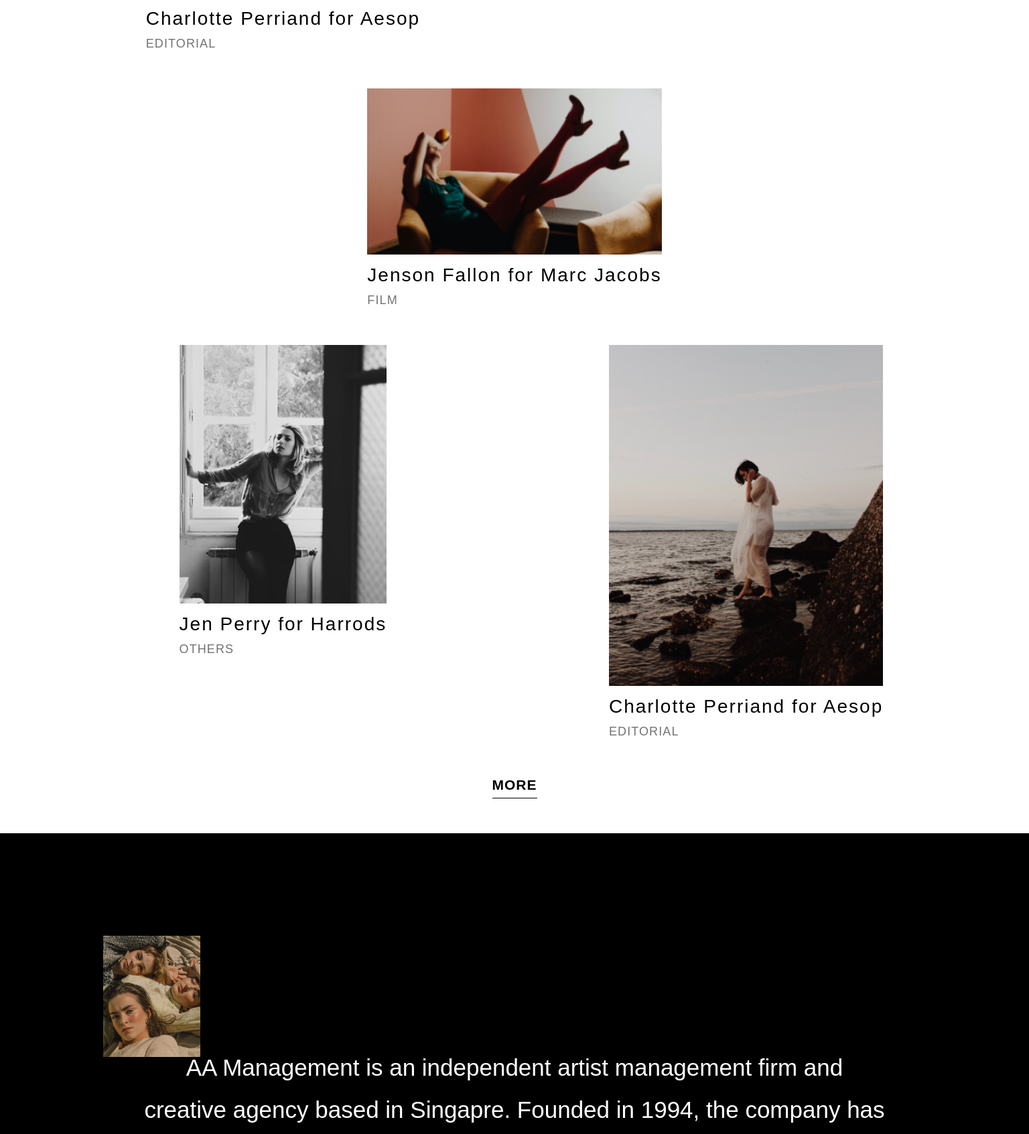
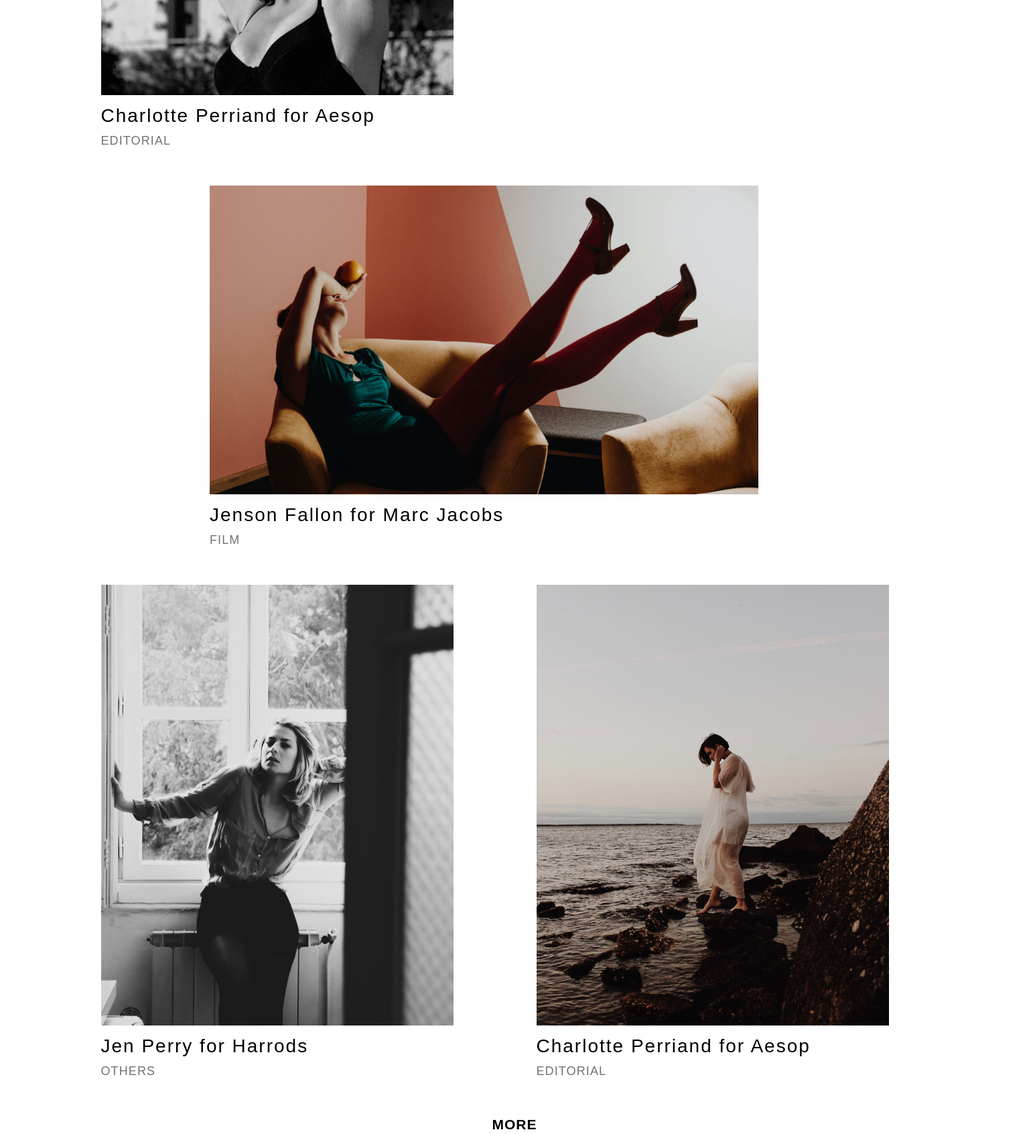
Before and after one commit to yoga1234/static-website, a plain HTML site: page index.html in a window 1536 px wide. Shown: the part 1107-2800 px from the top of the page at 67% size. Drawn offline with Linux system fonts and the light colour scheme.

Commit message:
updating image responsiveness

```diff
--- a/index.html
+++ b/index.html
@@ -17,40 +17,58 @@
       <source media="(min-width: 900px)" srcset="./images/large/logo-search-l.svg">
       <img class="mobile-logo" src="./images/small/logo-search-s.svg" alt="search">
     </picture>
-    <!-- <img class="mobile-logo" src="./images/small/logo-search-s.svg" alt="search"> -->
     <h1 class="main-header">AA MANAGEMENT</h1>
     <picture>
       <source media="(min-width: 900px)" srcset="./images/large/logo-insta-l.svg">
       <img class="mobile-logo" src="./images/small/logo-insta-s.svg" alt="instagram">
     </picture>
-    <!-- <img class="mobile-logo" src="./images/small/logo-insta-s.svg" alt="instagram"> -->
   </header>
 
   <section class="main-content">
     <h2 class="content-header">At AA Management, we innovate dynamic visuals for <span class="underlined-text">editorial</span>, <span class="underlined-text">advertising</span>, <span class="underlined-text">film</span> and <span class="underlined-text">other stuff</span>.</h2>
     <div class="article-container">
       <article class="article-content">
+        <picture>
+          <source media="(min-width: 900px)" srcset="./images/large/park-street-v9G8KNVtBhc-unsplash.png">
           <img class="article-image" src="./images/small/park-street-v9G8KNVtBhc-unsplash.png" alt="woman dancing">
+        </picture>
+        <!-- <img class="article-image" src="./images/small/park-street-v9G8KNVtBhc-unsplash.png" alt="woman dancing"> -->
         <h3 class="article-header">Charlotte Perriand for Aesop</h3>
         <p class="article-tag">EDITORIAL</p>
       </article>
       <article class="article-content">
+        <picture>
+          <source media="(min-width: 900px)" srcset="./images/large/sebastian-coman-travel-dtOTQYmTEs0-unsplash.png">
         <img class="article-image" src="./images/small/sebastian-coman-travel-dtOTQYmTEs0-unsplash.png" alt="sunglasses">
+      </picture>
+        <!-- <img class="article-image" src="./images/small/sebastian-coman-travel-dtOTQYmTEs0-unsplash.png" alt="sunglasses"> -->
         <h3 class="article-header">Serena Hadid for Vogue Eyewear</h3>
         <p class="article-tag">EDITORIAL</p>
       </article>
       <article class="article-content middle">
+        <picture>
+          <source media="(min-width: 900px)" srcset="./images/large/hanna-postova-F7ayfiqDeMk-unsplash.png">
           <img class="article-image" src="./images/small/hanna-postova-F7ayfiqDeMk-unsplash.png" alt="woman sit">
+        </picture>
+        <!-- <img class="article-image" src="./images/small/hanna-postova-F7ayfiqDeMk-unsplash.png" alt="woman sit"> -->
         <h3 class="article-header">Jenson Fallon for Marc Jacobs</h3>
         <p class="article-tag">FILM</p>
       </article>
       <article class="article-content">
+        <picture>
+          <source media="(min-width: 900px)" srcset="./images/large/caroline-hernandez-nC9XgivSIzw-unsplash.png">
           <img class="article-image" src="./images/small/caroline-hernandez-nC9XgivSIzw-unsplash.png" alt="woman on window">
+        </picture>
+        <!-- <img class="article-image" src="./images/small/caroline-hernandez-nC9XgivSIzw-unsplash.png" alt="woman on window"> -->
         <h3 class="article-header">Jen Perry for Harrods</h3>
         <p class="article-tag">OTHERS</p>
       </article>
       <article class="article-content">
+        <picture>
+          <source media="(min-width: 900px)" srcset="./images/large/emma-valerio-pmqkOXadmyI-unsplash.png">
           <img class="article-image" src="./images/small/emma-valerio-pmqkOXadmyI-unsplash.png" alt="woman standing on beach">
+      </picture>
+        <!-- <img class="article-image" src="./images/small/emma-valerio-pmqkOXadmyI-unsplash.png" alt="woman standing on beach"> -->
         <h3 class="article-header">Charlotte Perriand for Aesop</h3>
         <p class="article-tag">EDITORIAL</p>
       </article>
@@ -63,9 +81,17 @@
 
   <section class="about-section">
     <div class="about-container">
+      <picture>
+        <source media="(min-width: 900px)" srcset="./images/large/haley-lawrence-6ugQ978v-zg-unsplash.png">
         <img src="./images/small/haley-lawrence-6ugQ978v-zg-unsplash.png" alt="girl sleeping">
+    </picture>
+      <!-- <img src="./images/small/haley-lawrence-6ugQ978v-zg-unsplash.png" alt="girl sleeping"> -->
       <p class="about-text">AA Management is an independent artist management firm and creative agency based in Singapre. Founded in 1994, the company has been built around a visual language that interweaves the values of our founders, artists, and team with the unique character of our commercial clients.</p>
+      <picture>
+        <source media="(min-width: 900px)" srcset="./images/large/kinga-cichewicz-T5qJdkPwCgE-unsplash.png">
         <img class="about-image-right" src="./images/small/kinga-cichewicz-T5qJdkPwCgE-unsplash.png" alt="girl standing">
+      </picture>
+      <!-- <img class="about-image-right" src="./images/small/kinga-cichewicz-T5qJdkPwCgE-unsplash.png" alt="girl standing"> -->
     </div>
   </section>
   <footer>
--- a/main.css
+++ b/main.css
@@ -53,13 +53,16 @@ header {
 }
 
 /* article */
+.main-content {
+  width: 100%;
+}
+.article-container {
+  margin: auto;
+  width: 90%;
+}
 .article-content {
-  display: block;
+  width: max-content;
   margin: 0 auto 56px auto;
-  width: max-content;
-}
-.article-image {
-  width: 100%;
 }
 .article-header {
   font-family: 'Montserrat', sans-serif;
--- a/responsive.css
+++ b/responsive.css
@@ -13,10 +13,15 @@
     margin: 0;
     width: 700px;
   }
+  .article-image {
+    width: 100%;
+  }
   .article-container {
-    display: grid;
     margin-top: 175px;
-    grid-template-columns: 1fr 1fr;
+    max-width: 650px;
+  }
+  .article-content {
+    width: 90%;
   }
   .article-header {
     font-size: 20px;
@@ -68,12 +73,14 @@
   }
   .main-content {
     margin: auto;
-    width: 90%;
+    width: 85%;
   }
   .article-container {
     display: grid;
     margin-top: 224px;
+    max-width: 1300px;
     grid-template-columns: 1fr 1fr;
+    width: 100%;
   }
   .content-header {
     font-size: 60px;
@@ -84,6 +91,14 @@
   .underlined-text {
     border-bottom: 2px solid #000;
     padding-bottom: 4.5px;
+  }
+  .article-content {
+    height: max-content;
+    width: 90%;
+  }
+  .article-image {
+    width: max-content;
+    max-width: 90%;
   }
   .article-header {
     font-size: 28px;
@@ -97,18 +112,30 @@
   }
   .middle {
     grid-column: 1 / 3;
+    width: 70%;
   }
   .more-button {
     font-size: 21px;
     line-height: 25px;
     padding-bottom: 6.5px;
   }
+  .about-container {
+    width: 70%;
+  }
   .about-section {
     padding-top: 153px;
   }
   .about-text {
+    bottom: 120px;
     font-size: 35px;
     line-height: 63px;
+    width: 80%;
+    z-index: 9;
+  }
+  .about-image-right {
+    bottom: 215px;
+    left: 150px;
+    position: relative;
   }
   .footer-container {
     grid-auto-flow: row;
```
Lines whose indentation alone changed are shown as unchanged.
